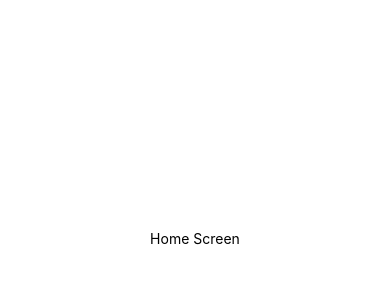
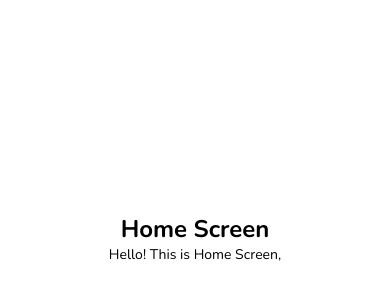
Before and after one commit to PheakdeyArn/gamezone, a React Native app: screen / in a window 390 px wide. Shown: the part 184-484 px from the top of the page. Built offline with nearby package versions, Linux system fonts and the light colour scheme.

Commit message:
Add custom font

```diff
--- a/App.js
+++ b/App.js
@@ -1,10 +1,20 @@
-import { StatusBar } from 'expo-status-bar';
-import React from 'react';
-import { StyleSheet, Text, View } from 'react-native';
+import React, {useState} from 'react';
 import Home from './screens/home';
+import { useFonts } from 'expo-font';
 
 export default function App() {
+
+  const [fontLoaded] = useFonts({
+    Nunito_Regular: require('./assets/fonts/Nunito-Regular.ttf'),
+    Nunito_Bold: require('./assets/fonts/Nunito-Bold.ttf'),
+  });
+
+  if (!fontLoaded) {
+    return null;
+  }
+
   return (
-    <Home />
+      <Home />
   );
+
 }
--- a/package.json
+++ b/package.json
@@ -11,6 +11,7 @@
   },
   "dependencies": {
     "expo": "~43.0.2",
+    "expo-font": "~10.0.3",
     "expo-status-bar": "~1.1.0",
     "react": "17.0.1",
     "react-dom": "17.0.1",
--- a/screens/home.js
+++ b/screens/home.js
@@ -4,7 +4,8 @@ import { StyleSheet, View, Text } from 'react-native';
 export default function Home() {
   return (
     <View style={styles.container}>
-      <Text>Home Screen</Text>
+      <Text style={styles.titleText} >Home Screen</Text>
+      <Text style={styles.contextText} >Hello! This is Home Screen,</Text>
     </View>
   );
 }
@@ -16,4 +17,15 @@ const styles = StyleSheet.create({
     alignItems: 'center',
     justifyContent: 'center',
   },
+
+  titleText: {
+    fontFamily: 'Nunito_Bold',
+    fontSize: 24,
+  },
+
+  contextText: {
+    fontFamily: 'Nunito_Regular',
+    fontSize: 14,
+  },
+
 });
```
Also changed, not shown: assets/fonts/Nunito-Bold.ttf (added), assets/fonts/Nunito-Regular.ttf (added).
